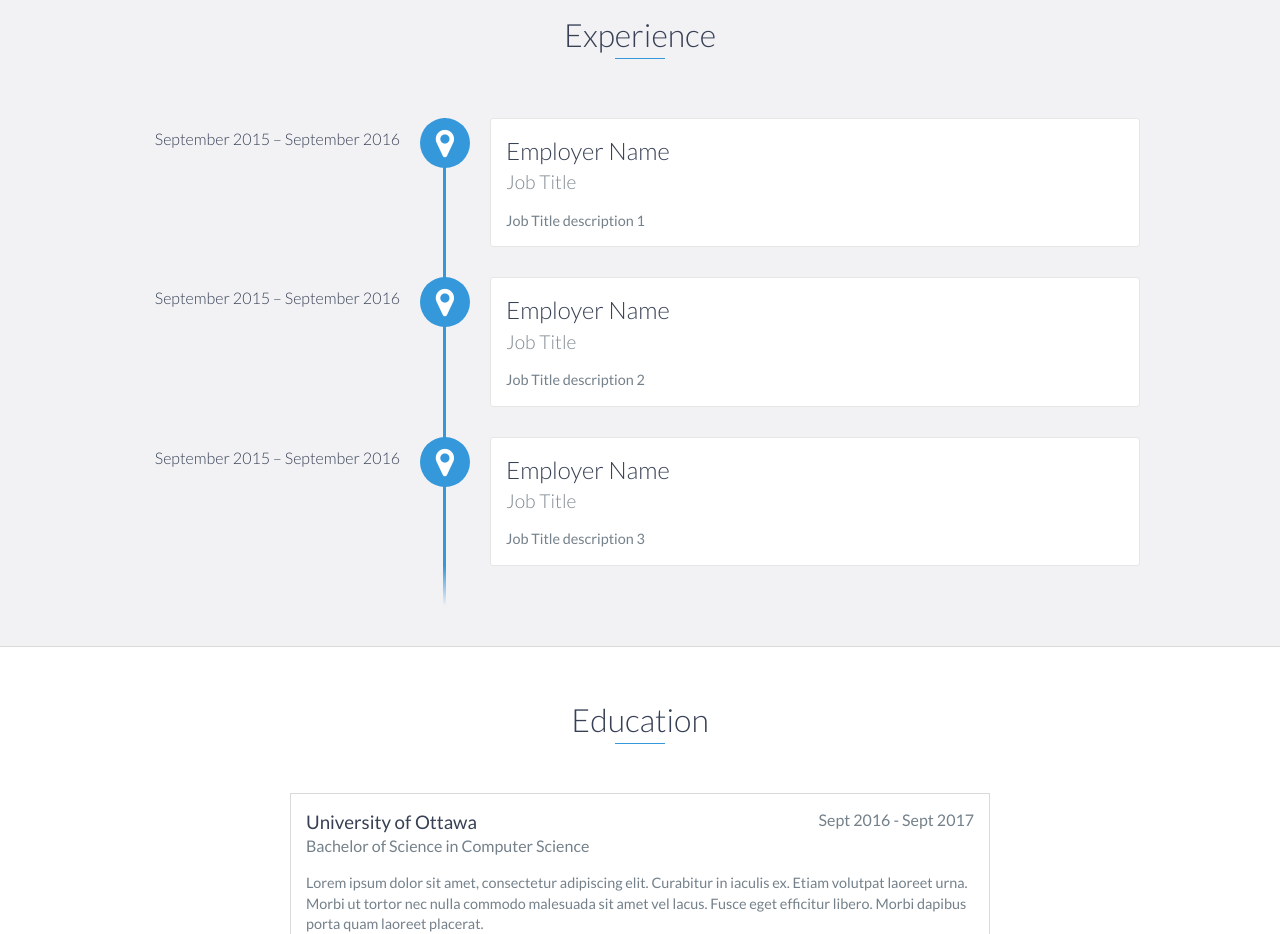
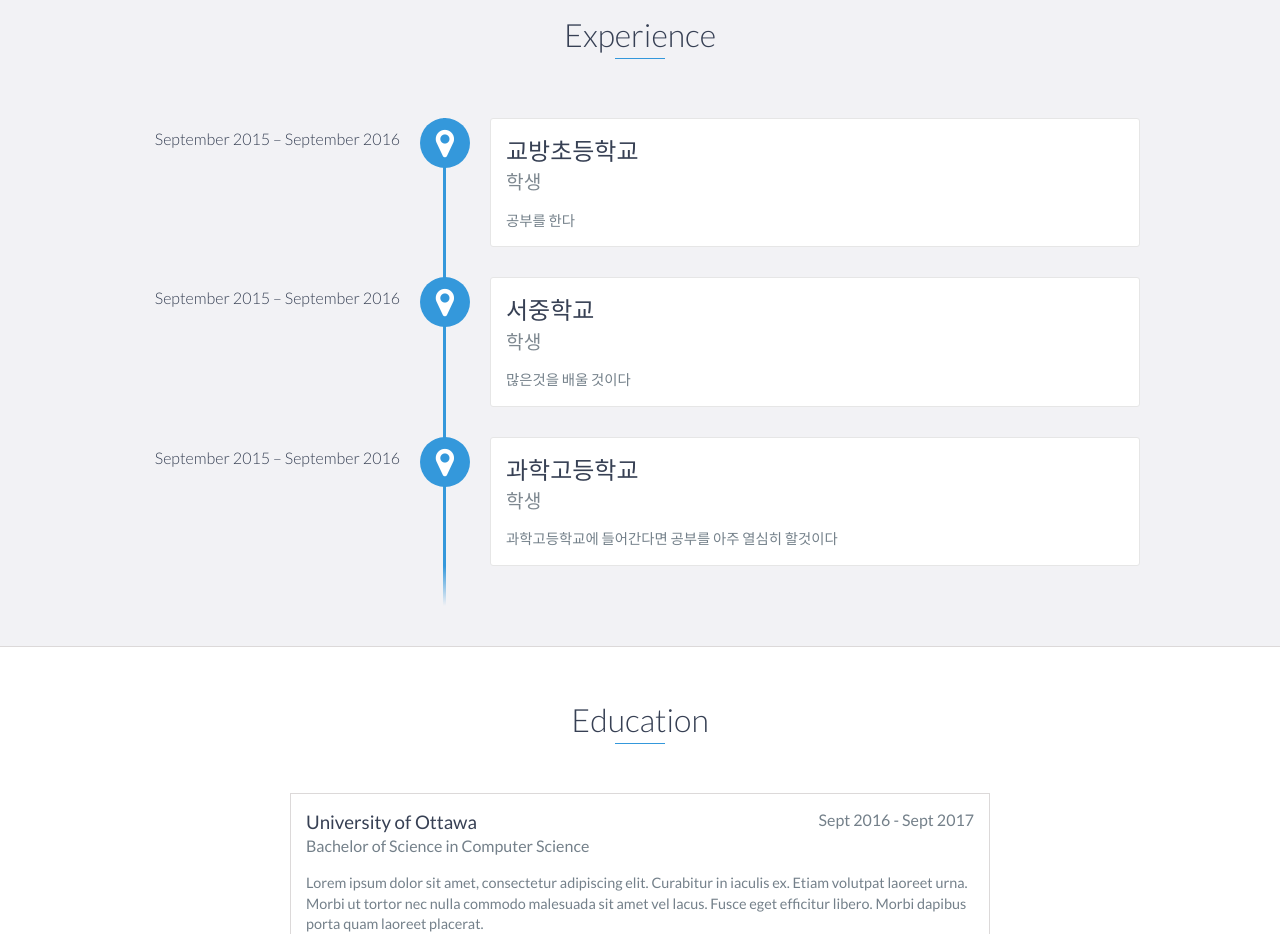
Before and after one commit to choijungwoo777/choijungwoo777.github.io, a website: page index.html in a window 1280 px wide. Shown: the part 1080-2014 px from the top of the page. Drawn offline with nearby package versions, Linux system fonts and the light colour scheme.

Commit message:
나에 직업등에 대해 적었다

```diff
--- a/index.html
+++ b/index.html
@@ -89,26 +89,26 @@
         <h2 class="heading">Experience</h2>
         <div id="experience-timeline">
             <div data-date="September 2015 – September 2016">
-                <h3>Employer Name</h3>
-                <h4>Job Title</h4>
+                <h3>교방초등학교</h3>
+                <h4>학생</h4>
                 <p>
-                    Job Title description 1
+                    공부를 한다
                 </p>
             </div>
 
             <div data-date="September 2015 – September 2016">
-                <h3>Employer Name</h3>
-                <h4>Job Title</h4>
+                <h3>서중학교</h3>
+                <h4>학생</h4>
                 <p>
-                    Job Title description 2
+                    많은것을 배울 것이다
                 </p>
             </div>
 
             <div data-date="September 2015 – September 2016">
-                <h3>Employer Name</h3>
-                <h4>Job Title</h4>
+                <h3>과학고등학교</h3>
+                <h4>학생</h4>
                 <p>
-                    Job Title description 3
+                    과학고등학교에 들어간다면 공부를 아주 열심히 할것이다
                 </p>
             </div>
         </div>
```
